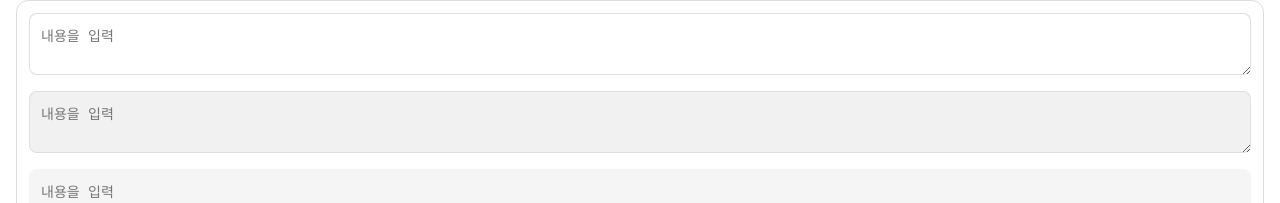
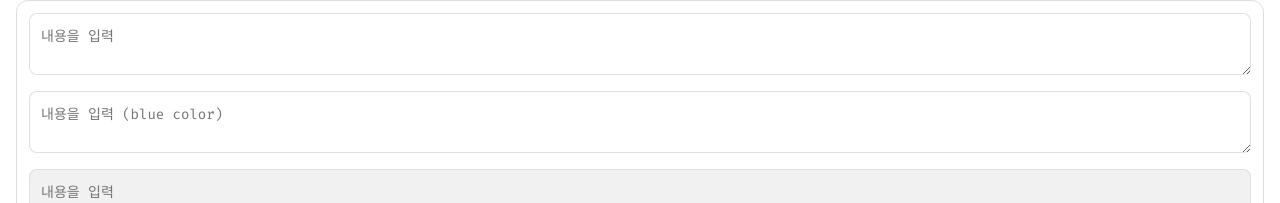
Before and after one commit to kim-elijah-sol/my-ui-kit, a React (Vite) app in the folder examples/ui-kit-example/: page / in a window 1280 px wide. Shown: the part 506-709 px from the top of the page. Built offline with nearby package versions, Linux system fonts and the light colour scheme.

Commit message:
feat(example): Textarea blue color test

```diff
--- a/examples/ui-kit-example/src/App.tsx
+++ b/examples/ui-kit-example/src/App.tsx
@@ -119,6 +119,7 @@ const App = () => {
           as='article'
         >
           <Textarea placeholder='내용을 입력' />
+          <Textarea placeholder='내용을 입력 (blue color)' color='blue' />
           <Textarea placeholder='내용을 입력' disabled />
           <Textarea variant='solid' placeholder='내용을 입력' />
           <Textarea variant='solid' placeholder='내용을 입력' disabled />
```
